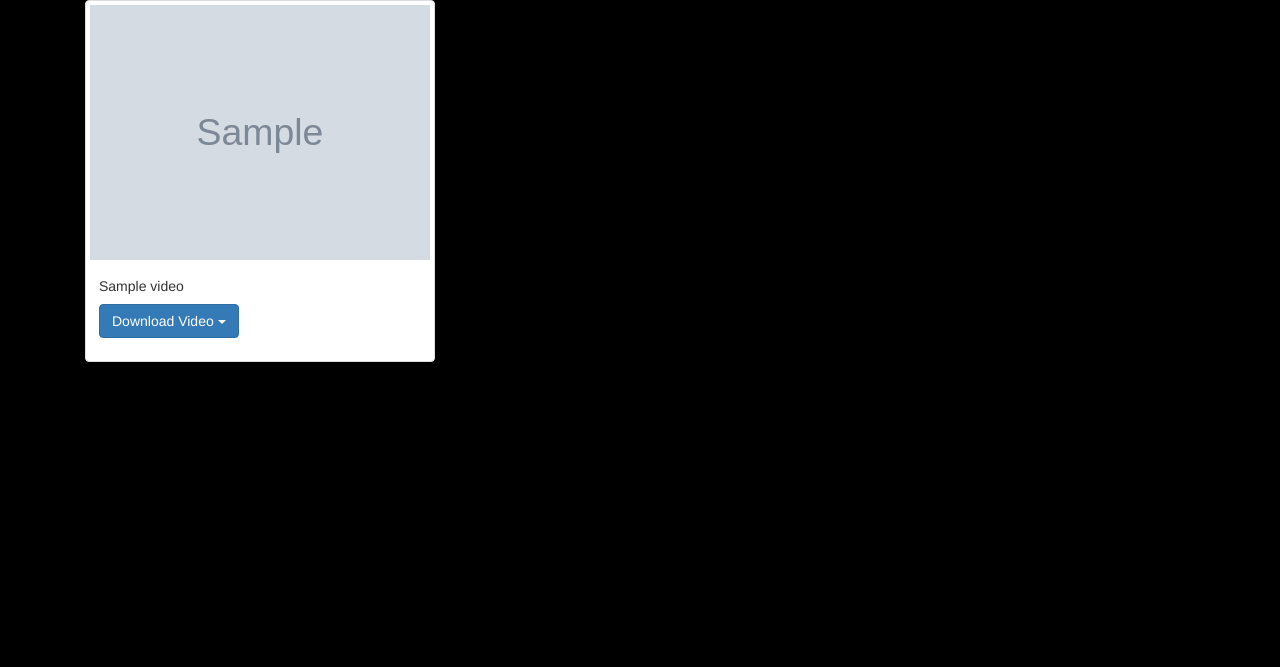
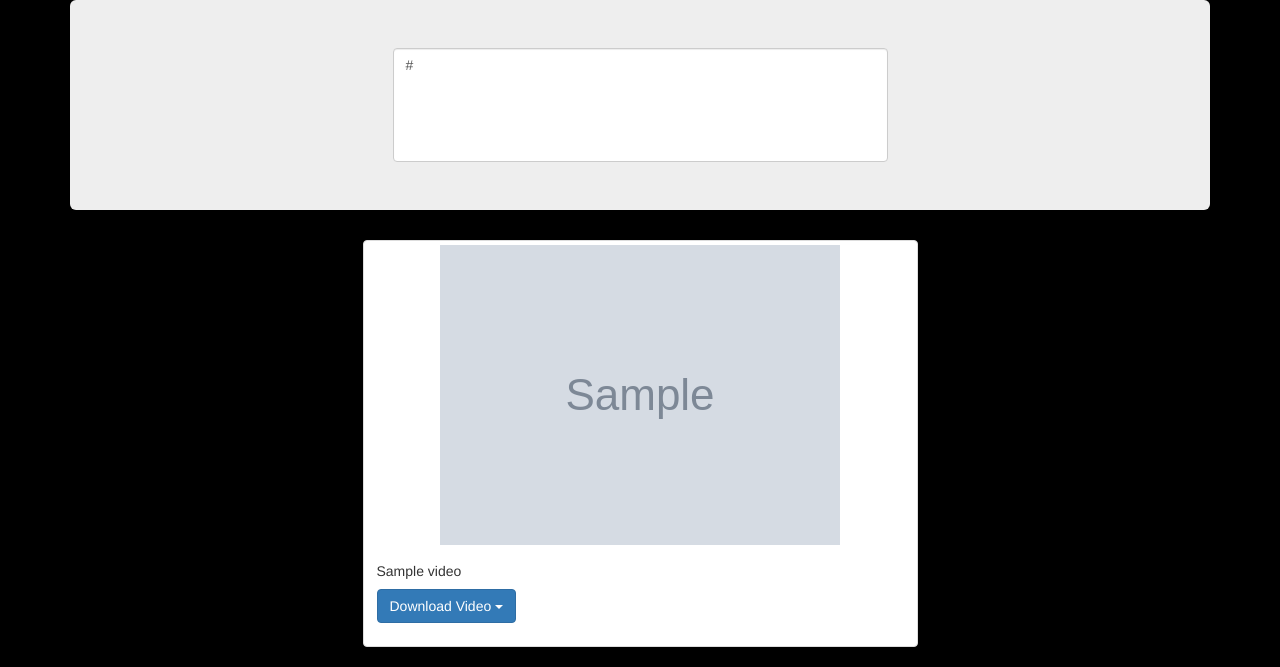
Before and after one commit to ticatwolves/YoutubeWebVideoDownloadApp, a Flask app: template templates/playlist.html in a window 1280 px wide. Shown: the part 160-827 px from the top of the page. Before the commit the page ends 522 px from the top, so only its background shows below. Run offline with Flask 2, Linux system fonts and the light colour scheme; the template is opened without the code that fills it: most values are stand-ins (such as "Sample title", 1, 10 or a date in 2020); grey boxes marked "Sample" are stand-in pictures; some libraries are stand-ins or nearby versions.

Commit message:
Update playlist.html

```diff
--- a/templates/playlist.html
+++ b/templates/playlist.html
@@ -17,12 +17,27 @@
 			<p>Here is your videos Noob</p><br /><br /><br />
     </header>
 </center>
-
+<script>
+function update(change){
+d = document.getElementById("links");
+dat = d.value;
+dat = d.innerHTML;
+d.value = change + "\n" + dat ;
+d.innerHTML = change + "\n" + dat;
+}
+</script>
 <div class="container">
-
+<div class="jumbotron">
+<div class="row">
+<div class="col-sm-6 col-sm-offset-3">
+<textarea class="form-control custom-control" id="links" rows="5" style="resize:none"></textarea>
+</div>
+</div>
+</div>
 {% block content %}
     {% for p in videos %}
-  <div class="col-sm-6 col-md-4">
+<div class="row">
+  <div class="col-sm-6 col-sm-offset-3">
     <div class="thumbnail">
       <img src="{% if p.bigthumb %}
                     {{ p.bigthumb }}
@@ -31,19 +46,20 @@
                 {% endif %}" alt="...">
       <div class="caption">
         <h5>{{ p.title }}</h5>
+        <script>update("{{ p.getbest().url }}")</script>
         <p><div class="dropdown">
     <button class="btn btn-primary dropdown-toggle" type="button" data-toggle="dropdown">Download Video
     <span class="caret"></span></button>
     <ul class="dropdown-menu">
         {% for a in p.streams %}
-        <li><a href="{{ a.url }}">{{ a.resolution }} {{ a.extension }}</a></li>
+        <li><a href="{{ a.url }}" download>{{ a.resolution }} {{ a.extension }}</a></li>
         {% endfor %}
     </ul>
 </div></p>
       </div>
     </div>
   </div>
-
+</div>
 {% endfor %}
     {% endblock %}
 </div>
```
